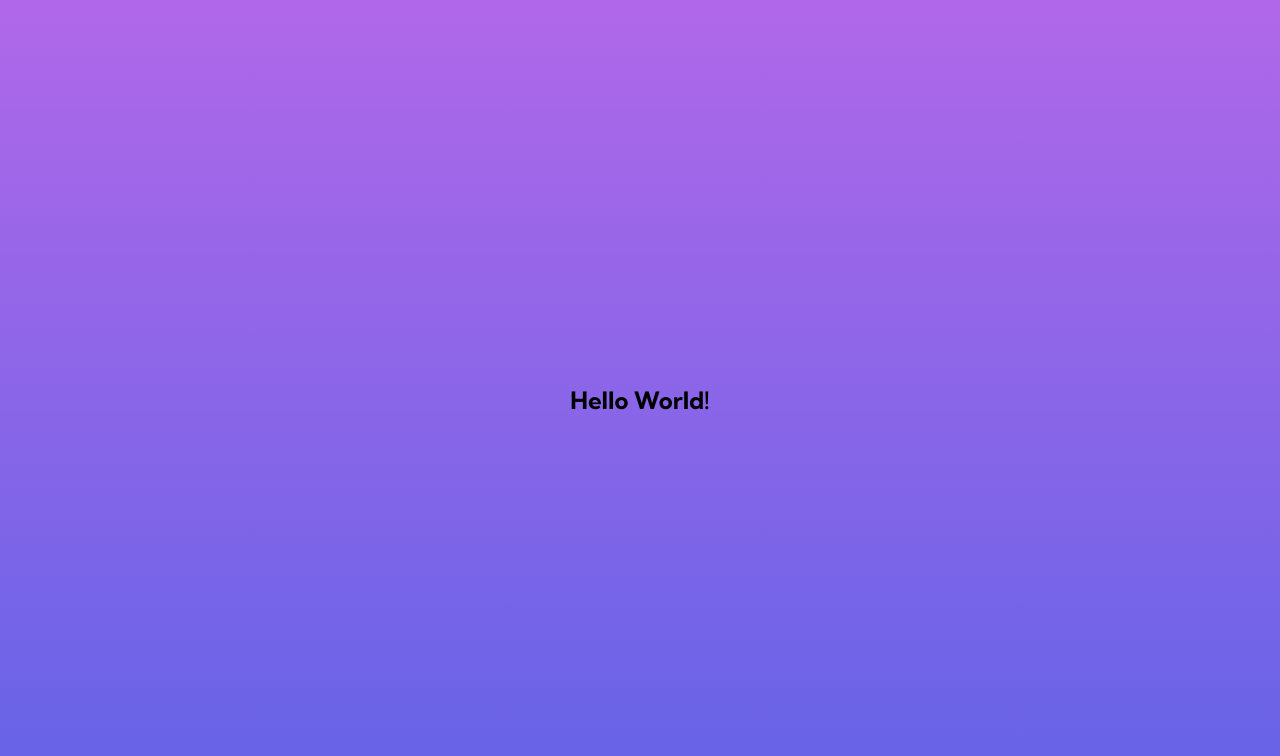
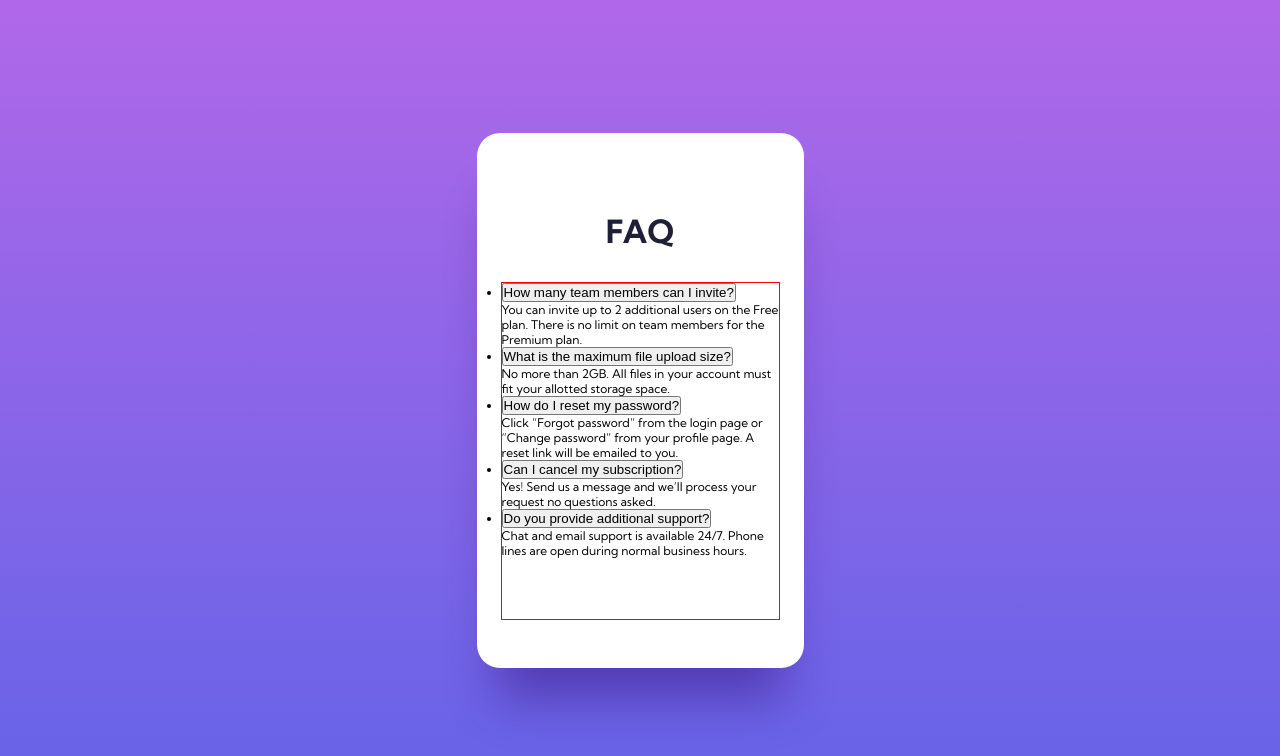
Before and after one commit to Hugomndez/faq-accordion-card, a Next.js app: page / in a window 1280 px wide. Shown: the top 756 px of the page. Built offline with nearby package versions, Linux system fonts and the light colour scheme.

Commit message:
feat: add components

```diff
--- /dev/null
+++ b/src/components/Accordion/Accordion.module.css
@@ -0,0 +1,5 @@
+.accordion {
+  width: 100%;
+  height: 100%;
+  border: 1px solid red;
+}
--- /dev/null
+++ b/src/components/Accordion/Accordion.tsx
@@ -0,0 +1,33 @@
+import styles from './Accordion.module.css';
+import { Data } from '../../types/data';
+
+const Accordion = ({ FAQs }: Data) => {
+  return (
+    <ul className={styles.accordion}>
+      {FAQs?.map(faq => (
+        <AccordionItem
+          key={faq.id}
+          question={faq.question}
+          answer={faq.answer}
+        />
+      ))}
+    </ul>
+  );
+};
+
+export default Accordion;
+
+const AccordionItem = ({
+  question,
+  answer,
+}: {
+  question: string;
+  answer: string;
+}) => {
+  return (
+    <li>
+      <button>{question}</button>
+      <div>{answer}</div>
+    </li>
+  );
+};
--- /dev/null
+++ b/src/components/Accordion/index.ts
@@ -0,0 +1 @@
+export { default as Accordion } from './Accordion';
--- /dev/null
+++ b/src/components/FAQCard/FAQCard.module.css
@@ -0,0 +1,18 @@
+.card {
+  display: grid;
+  place-items: center;
+  width: 327px;
+  height: 535px;
+  padding-block: 48px 48px;
+  padding-inline: 24px;
+  border-radius: 23px;
+  box-shadow: 0px 50px 50px -20px rgba(53, 18, 122, 0.497159);
+  background-color: var(--White);
+}
+
+.title {
+  font-weight: var(--FW-Bold);
+  font-size: var(--FS-H1);
+  line-height: var(--LH-H1);
+  color: var(--VeryDarkDesaturatedBlue);
+}
--- /dev/null
+++ b/src/components/FAQCard/FAQCard.tsx
@@ -0,0 +1,13 @@
+import styles from './FAQCard.module.css';
+import React from 'react';
+
+const FAQCard = ({ children }: { children?: React.ReactNode }) => {
+  return (
+    <div className={styles.card}>
+      <h1 className={styles.title}>FAQ</h1>
+      {children}
+    </div>
+  );
+};
+
+export default FAQCard;
--- /dev/null
+++ b/src/components/FAQCard/index.ts
@@ -0,0 +1 @@
+export { default as FAQCard } from './FAQCard';
--- /dev/null
+++ b/src/components/index.ts
@@ -0,0 +1,2 @@
+export { FAQCard } from './FAQCard';
+export { Accordion } from './Accordion';
--- /dev/null
+++ b/src/pages/api/data.ts
@@ -0,0 +1,41 @@
+import type { NextApiRequest, NextApiResponse } from 'next';
+import type { Data } from '../../types/data';
+
+const API = (req: NextApiRequest, res: NextApiResponse<Data>) => {
+  res.status(200).json({
+    FAQs: [
+      {
+        id: 1,
+        question: 'How many team members can I invite?',
+        answer:
+          'You can invite up to 2 additional users on the Free plan. There is no limit on team members for the Premium plan.',
+      },
+      {
+        id: 2,
+        question: 'What is the maximum file upload size?',
+        answer:
+          'No more than 2GB. All files in your account must fit your allotted storage space.',
+      },
+      {
+        id: 3,
+        question: 'How do I reset my password?',
+        answer:
+          'Click “Forgot password” from the login page or “Change password” from your profile page. A reset link will be emailed to you.',
+      },
+      {
+        id: 4,
+        question: 'Can I cancel my subscription?',
+        answer:
+          'Yes! Send us a message and we’ll process your request no questions asked.',
+      },
+      {
+        id: 5,
+        question: 'Do you provide additional support?',
+        answer:
+          'Chat and email support is available 24/7. Phone lines are open during normal business hours.',
+      },
+    ],
+  });
+};
+
+export default API;
--- a/src/pages/index.tsx
+++ b/src/pages/index.tsx
@@ -1,7 +1,11 @@
-import type { NextPage } from 'next';
+import { Accordion, FAQCard } from 'components';
+import type { GetStaticProps, InferGetStaticPropsType, NextPage } from 'next';
 import Head from 'next/head';
+import type { Data } from '../types/data';
 
-const Home: NextPage = () => {
+const Home: NextPage<InferGetStaticPropsType<typeof getStaticProps>> = ({
+  data,
+}) => {
   return (
     <>
       <Head>
@@ -14,9 +18,24 @@ const Home: NextPage = () => {
           href='/favicon-32x32.png'
         />
       </Head>
-      <h1>Hello World!</h1>
+      <FAQCard>
+        <Accordion {...data} />
+      </FAQCard>
     </>
   );
 };
 
 export default Home;
+
+export const getStaticProps: GetStaticProps<{
+  data: Data;
+}> = async context => {
+  const response = await fetch('http://localhost:3000/api/data');
+  const data = await response.json();
+
+  return {
+    props: {
+      data,
+    },
+  };
+};
--- a/src/styles/globals.css
+++ b/src/styles/globals.css
@@ -4,7 +4,7 @@
   /* Primary */
 
   /*Text*/
-  --VeryDarkDesaturatedBlue: hsl(238, 29%, 16%);
+  --VeryDarkDesaturatedBlue: hsl(238, 29%, 17%, 1);
   --SoftRed: hsl(14, 88%, 65%);
 
   /*BG Gradient*/
@@ -16,6 +16,7 @@
   /*Text*/
   --VeryDarkGrayishBlue: hsl(237, 12%, 33%);
   --DarkGrayishBlue: hsl(240, 6%, 50%);
+  --White: #ffffff;
 
   /*Dividers*/
   --LightGrayishBlue: hsl(240, 5%, 91%);
@@ -25,6 +26,9 @@
   --FF-Primary: 'Kumbh Sans', sans-serif;
 
   --FS-Paragraph: 1.2rem;
+  --FS-H1: 3.2rem;
+
+  --LH-H1: 4rem;
 
   --FW-Regular: 400;
   --FW-Bold: 700;
--- /dev/null
+++ b/src/types/data.ts
@@ -0,0 +1,9 @@
+export type Data = {
+  FAQs: FAQ[];
+};
+
+export type FAQ = {
+  id: number;
+  question: string;
+  answer: string;
+};
```
Also changed, not shown: src/db/data.json (deleted, +0 -29 lines).
